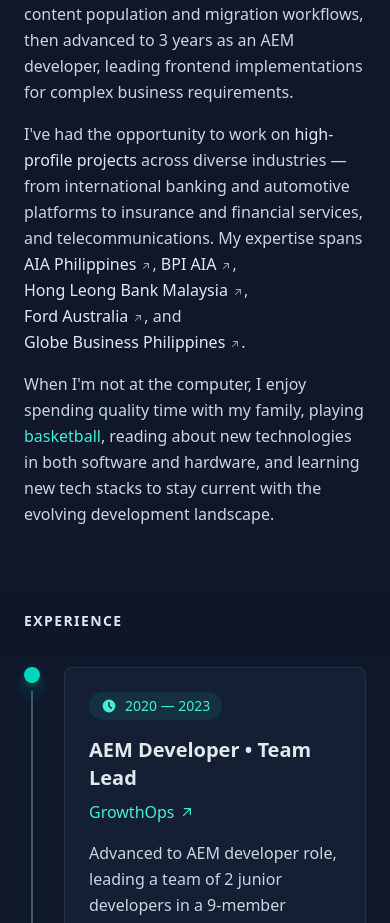
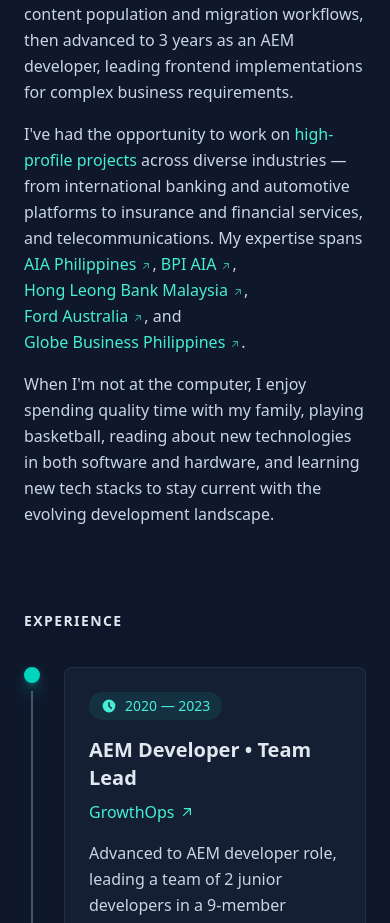
Before and after one commit to leo-amaro/leonardo.amaro, a React (Vite) app: page / in a window 390 px wide. Shown: the part 1529-2452 px from the top of the page. Built offline with nearby package versions, Linux system fonts and the light colour scheme.

Commit message:
update About and AnimatedLink components for improved styling and responsiveness

```diff
--- a/src/components/About.jsx
+++ b/src/components/About.jsx
@@ -34,7 +34,7 @@
 
                 <ScrollReveal delay={700} className="mb-4">
                     <p className="text-slate-300 leading-relaxed">
-                        I've had the opportunity to work on <span className="text-slate-200 font-medium">high-profile projects</span> across diverse industries — from international banking and automotive platforms to insurance and financial services, and telecommunications. My expertise spans{' '}
+                        I've had the opportunity to work on <span className="text-teal-300 font-medium">high-profile projects</span> across diverse industries — from international banking and automotive platforms to insurance and financial services, and telecommunications. My expertise spans{' '}
                         <AnimatedLink
                             href="https://www.aia.com.ph/en"
                             ariaLabel="AIA Philippines (opens in a new tab)"
@@ -75,7 +75,7 @@
 
                 <ScrollReveal delay={900}>
                     <p className="text-slate-300 leading-relaxed">
-                        When I'm not at the computer, I enjoy spending quality time with my family, playing <span className="text-teal-300">basketball</span>, reading about new technologies in both software and hardware, and learning new tech stacks to stay current with the evolving development landscape.
+                        When I'm not at the computer, I enjoy spending quality time with my family, playing basketball, reading about new technologies in both software and hardware, and learning new tech stacks to stay current with the evolving development landscape.
                     </p>
                 </ScrollReveal>
             </div>
--- a/src/components/animations/AnimatedLink.jsx
+++ b/src/components/animations/AnimatedLink.jsx
@@ -14,7 +14,7 @@
   const [isHovered, setIsHovered] = useState(false);
 
   const handleMouseMove = (e) => {
-    if (!linkRef.current) return;
+    if (!linkRef.current || window.innerWidth < 768) return; // Only apply magnetic effect on desktop
 
     const rect = linkRef.current.getBoundingClientRect();
     const centerX = rect.left + rect.width / 2;
@@ -51,10 +51,12 @@
       rel={rel}
       aria-label={ariaLabel}
       className={`
-        relative inline-block font-medium text-slate-200
+        relative inline-block font-medium text-teal-300
         transition-all duration-300 ease-out
-        hover:text-teal-300 focus-visible:text-teal-300
-        group
+        hover:text-teal-200 active:text-teal-400
+        focus-visible:text-teal-200 focus-visible:outline-none
+        group cursor-pointer
+        active:scale-95 md:active:scale-100
         ${className}
       `}
       style={{
@@ -67,9 +69,10 @@
       {/* Background glow effect */}
       <span
         className={`
-          absolute inset-0 rounded-md bg-teal-400/10 blur-sm
+          absolute inset-0 rounded-md bg-teal-400/20 blur-sm
           transition-all duration-300 -z-10
           ${isHovered ? 'opacity-100 scale-110' : 'opacity-0 scale-100'}
+          md:bg-teal-400/10
         `}
       />
 
@@ -81,6 +84,7 @@
             absolute bottom-0 left-0 h-0.5 bg-gradient-to-r from-teal-400 to-cyan-400
             transition-all duration-300 ease-out
             ${isHovered ? 'w-full opacity-100' : 'w-0 opacity-70'}
+            md:h-0.5 h-[1px]
           `}
         />
       </span>
```
